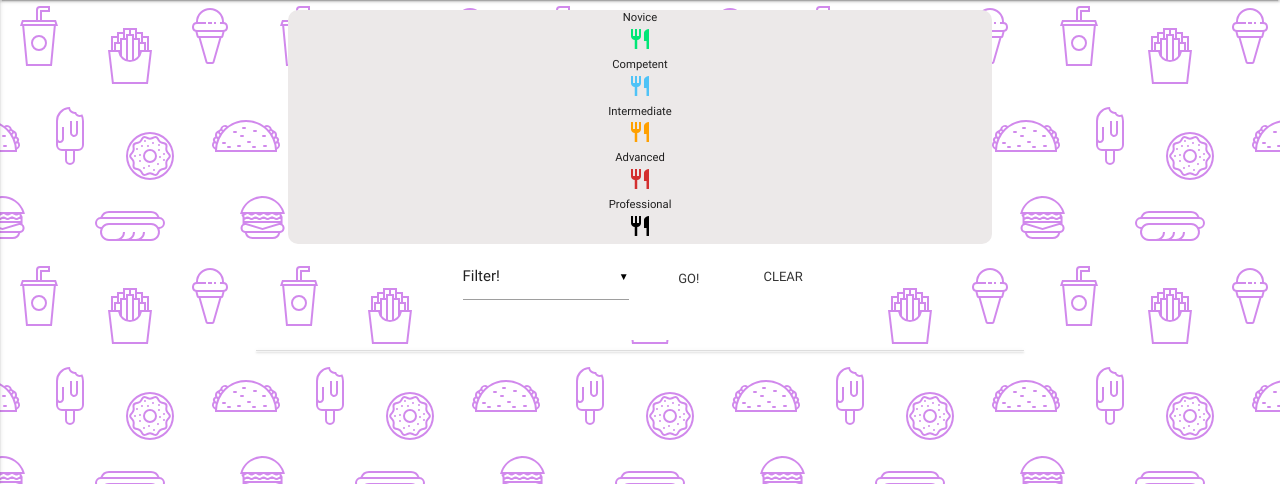
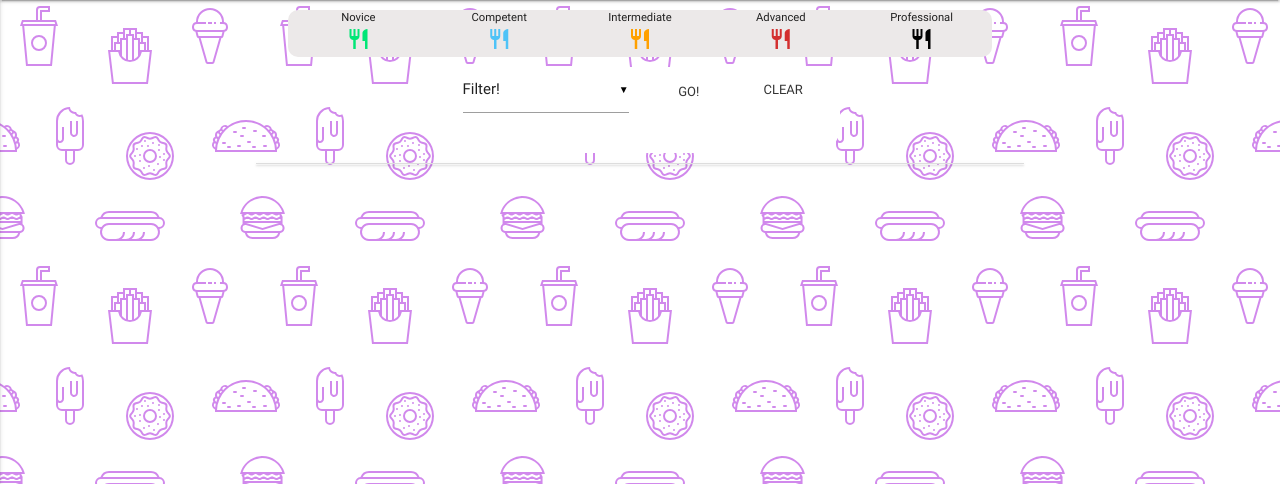
Before and after one commit to tgarratt/HungryHerbivore-Milestone3, a Flask app: page / in a window 1280 px wide. Shown: the part 64-548 px from the top of the page. Run offline with Flask 2, Linux system fonts and the light colour scheme; data that the repository does not hold is empty; some libraries are stand-ins or nearby versions.

Commit message:
reconfig ux of homepage

```diff
--- a/templates/recipes.html
+++ b/templates/recipes.html
@@ -3,23 +3,23 @@
 <!--------------------------------------------------------------------------------- KEY START --->
 
 <div class="key-content mobile-key row">
-    <div class="col s12 m2.4 l2.4 key-info key-width">
+    <div class="col m2.4 l2.4 key-info key-width">
         <div class="mobile-key-text-novice">Novice</div>
         <i class="material-icons novice mobile-hide">restaurant</i>
     </div>
-    <div class="col s12 m2.4 l2.4 key-info key-width">
+    <div class="col m2.4 l2.4 key-info key-width">
         <div class="mobile-key-text-competent"> Competent</div>
         <i class="material-icons competent mobile-hide">restaurant</i>
     </div>
-    <div class="col s12 m2.4 l2.4 key-info key-width">
+    <div class="col m2.4 l2.4 key-info key-width">
         <div class="mobile-key-text-intermediate"> Intermediate</div>
         <i class="material-icons intermediate mobile-hide">restaurant</i>
     </div>
-    <div class="col s12 m2.4 l2.4 key-info key-width">
+    <div class="col m2.4 l2.4 key-info key-width">
         <div class="mobile-key-text-advanced"> Advanced</div>
         <i class="material-icons advanced mobile-hide">restaurant</i>
     </div>
-    <div class="col s12 m2.4 l2.4 key-info key-width">
+    <div class="col m2.4 l2.4 key-info key-width">
         <div class="mobile-key-text-professional"> Professional</div>
         <i class="material-icons professional mobile-hide">restaurant</i>
     </div>
@@ -76,17 +76,14 @@
                 </div>
                 <div class="col s11 m11 l7">
                     <div class="mobile-hide">
-                        <strong>{{recipe.meal_name}}</strong> - {{recipe.meal_time}}
-                    </div>
-                    <div class="mobile-only">
-                        <strong>{{recipe.meal_name}}</strong>
+                        <strong>{{recipe.meal_name}}</strong><div> - {{recipe.meal_time}}</div>
                     </div>
                 </div>
                 <div class="col s6 m6 l2">
                     <a href="{{url_for('view_recipe', recipe_id=recipe._id)}}" class="waves-effect waves-light btn buttons-recipes buttons-hover">Recipe</a>
                 </div>
                 <div class="col s6 m6 l2">
-                    <a href="{{url_for('modify_recipe', recipe_id=recipe._id)}}" class="waves-effect waves-light btn buttons-recipes buttons-hover">Modify</a>
+                    <a href="{{url_for('modify_recipe', recipe_id=recipe._id)}}" class="waves-effect waves-light btn buttons-recipes buttons-hover mobile-hide">Modify</a>
                 </div>
             </div>
             <div class="collapsible-body">
```
Also changed, not shown: .c9/metadata/environment/templates/recipes.html (+1 -1 lines).
